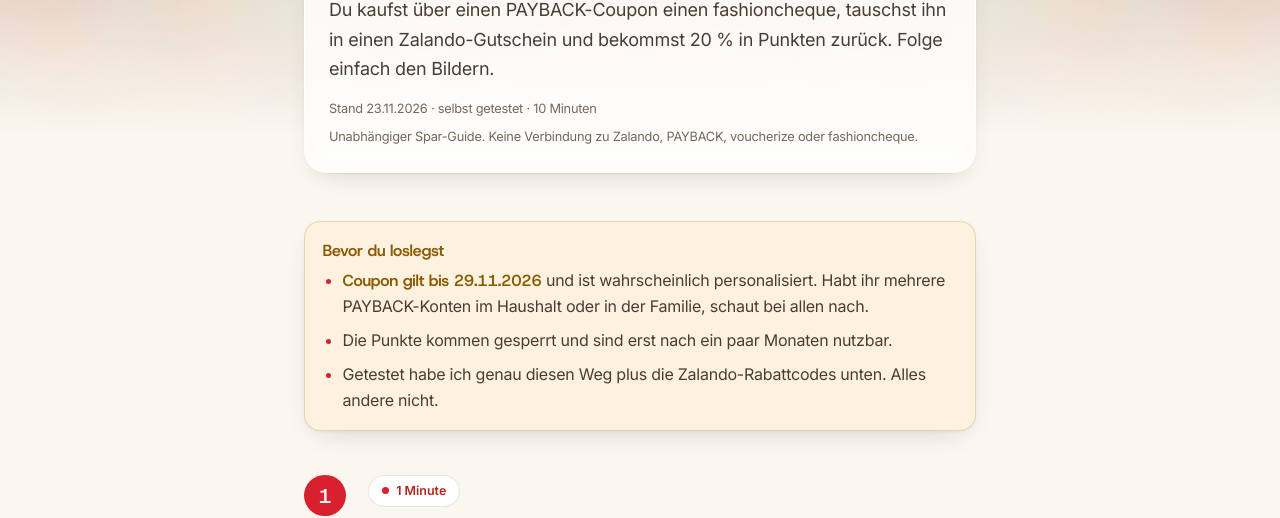
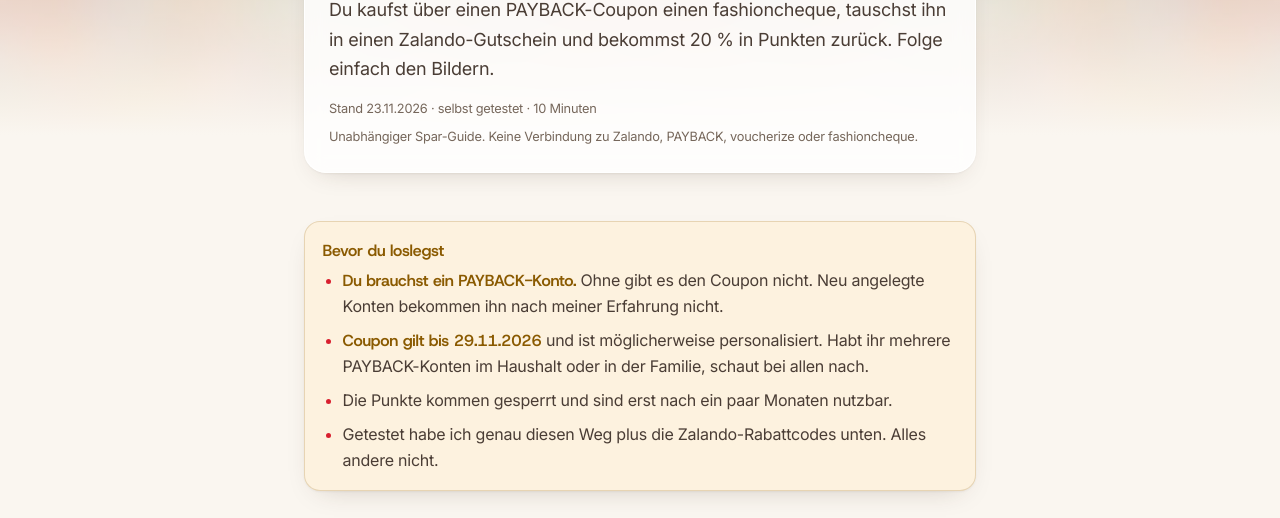
Before and after one commit to jederzeitsparen-del/jederzeitsparen-website, a plain HTML site: page public/zalando-guide/index.html in a window 1280 px wide. Shown: the part 320-838 px from the top of the page. Drawn offline with Linux system fonts and the light colour scheme.

Commit message:
Zalando-Guide: PAYBACK-Konto nötig, neue Konten ohne Coupon, Coupon evtl. personalisiert
Co-Authored-By: Claude Sonnet 5.5 <noreply@anthropic.com>
Claude-Session: https://claude.ai/code/session_01K9KwTuYabQkMJz5R8jQQfC

```diff
--- a/public/zalando-guide/index.html
+++ b/public/zalando-guide/index.html
@@ -38,7 +38,7 @@
 <section id="kurz">
 <div class="tipp">
 <strong>Bevor du loslegst</strong>
-<ul><li><strong>Coupon gilt bis 29.11.2026</strong> und ist wahrscheinlich personalisiert. Habt ihr mehrere PAYBACK-Konten im Haushalt oder in der Familie, schaut bei allen nach.</li><li>Die Punkte kommen gesperrt und sind erst nach ein paar Monaten nutzbar.</li><li>Getestet habe ich genau diesen Weg plus die Zalando-Rabattcodes unten. Alles andere nicht.</li></ul>
+<ul><li><strong>Du brauchst ein PAYBACK-Konto.</strong> Ohne gibt es den Coupon nicht. Neu angelegte Konten bekommen ihn nach meiner Erfahrung nicht.</li><li><strong>Coupon gilt bis 29.11.2026</strong> und ist möglicherweise personalisiert. Habt ihr mehrere PAYBACK-Konten im Haushalt oder in der Familie, schaut bei allen nach.</li><li>Die Punkte kommen gesperrt und sind erst nach ein paar Monaten nutzbar.</li><li>Getestet habe ich genau diesen Weg plus die Zalando-Rabattcodes unten. Alles andere nicht.</li></ul>
 </div>
 </section>
 <div class="step" id="coupon">
```
